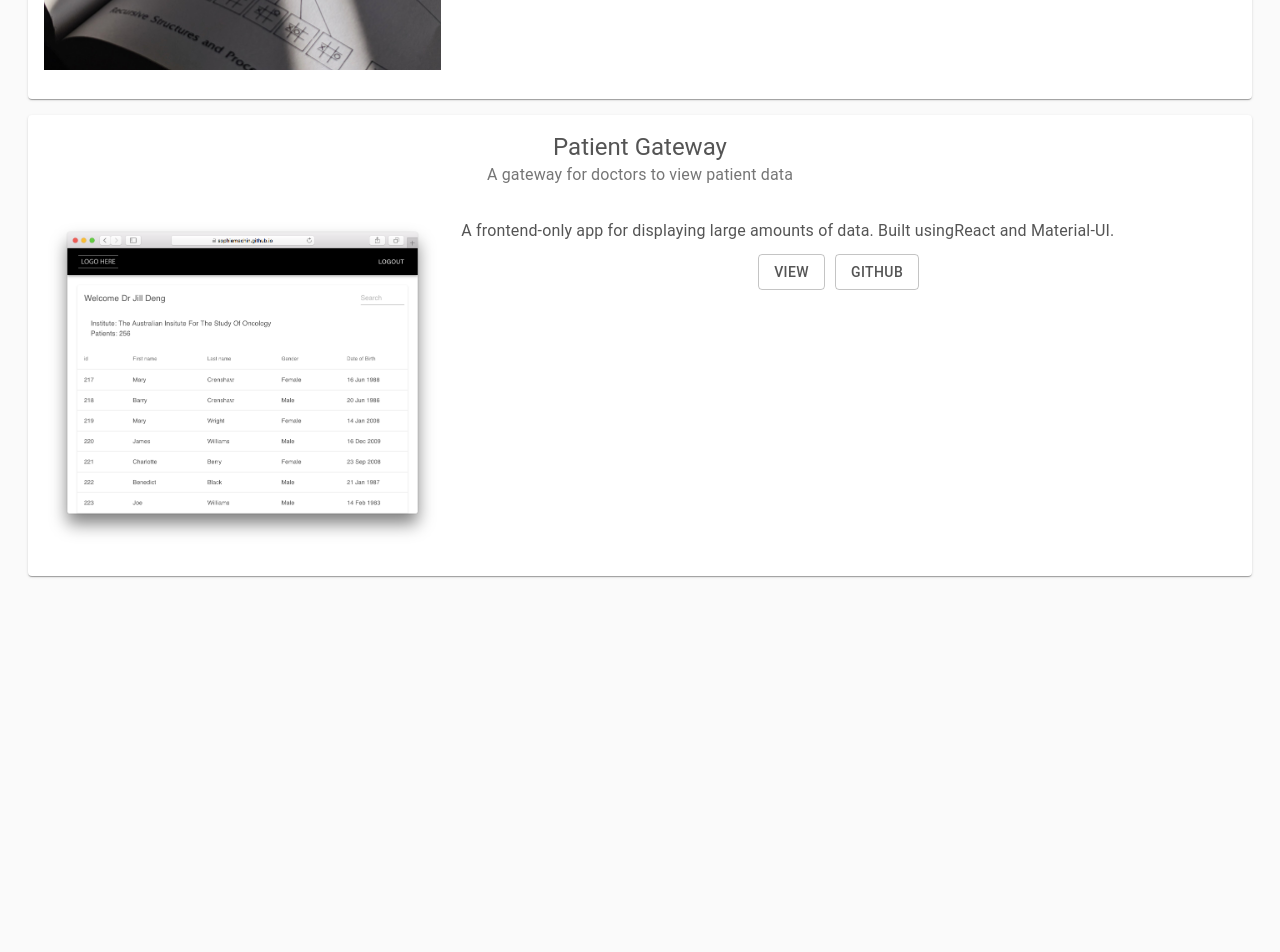
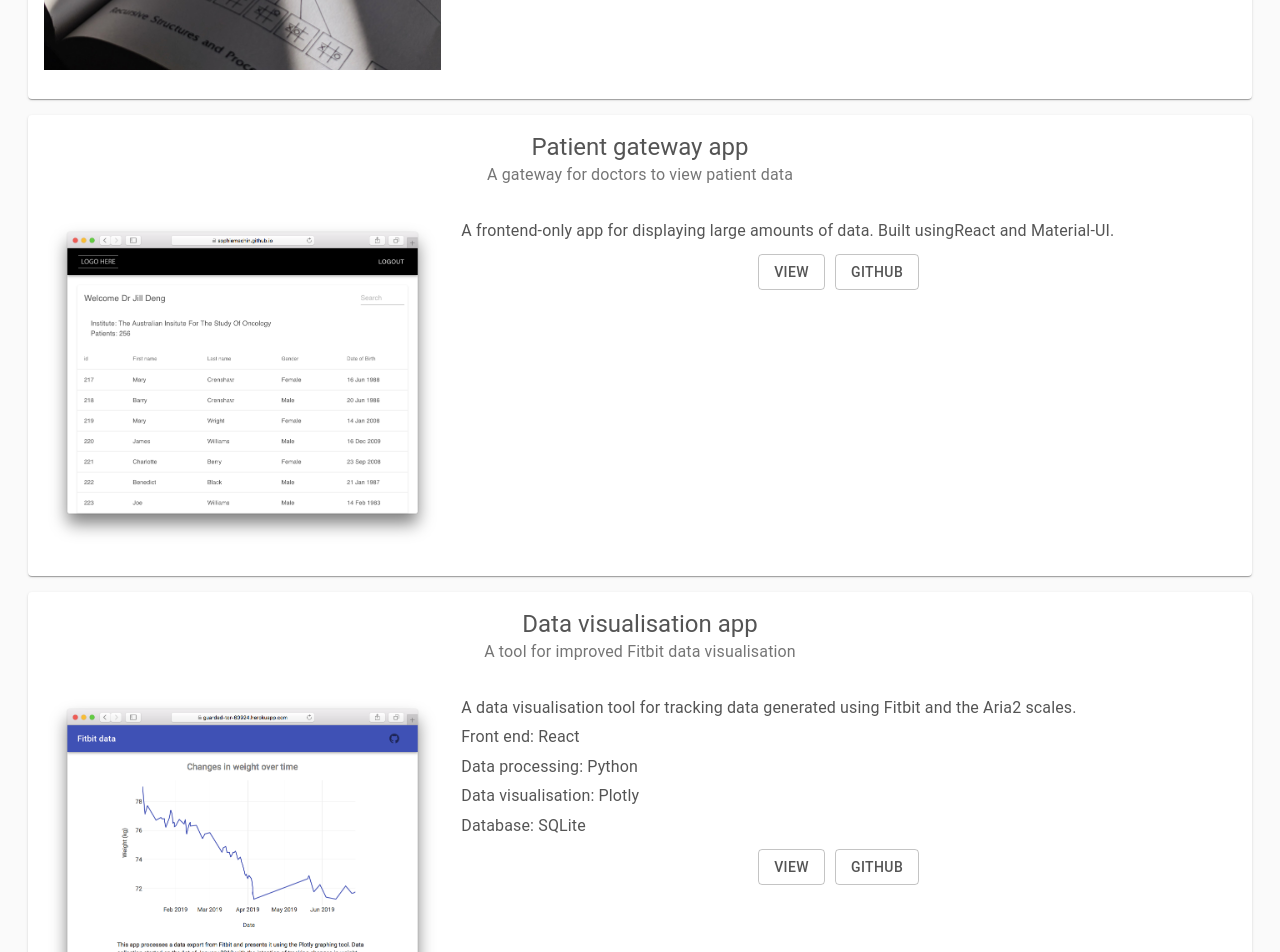
Before and after one commit to sophiemachin/sophiemachin.github.io, a React (Create React App) app: page /#/ in a window 1280 px wide. Shown: the part 420-1372 px from the top of the page. Before the commit the page ends 1024 px from the top, so only its background shows below. Built offline with nearby package versions, Linux system fonts and the light colour scheme.

Commit message:
Portfolios: add fitbit app

```diff
--- a/src/Portfolios.js
+++ b/src/Portfolios.js
@@ -1,5 +1,6 @@
 import book_text from "./images/book_text.jpg";
 import gateway from "./images/gateway.png"
+import fitbit from "./images/fitbit.png"
 
 
 const Portfolios = [{
@@ -14,7 +15,7 @@ const Portfolios = [{
   frontEndUrl: "https://sophiemachin.github.io/wordcounter_frontend/",
   githubUrl: "",
 }, {
-  title: 'Patient Gateway',
+  title: 'Patient gateway app',
   subheader: 'A gateway for doctors to view patient data',
   img : gateway,
   text : [
@@ -23,6 +24,19 @@ const Portfolios = [{
   ],
   frontEndUrl: "https://sophiemachin.github.io/gateway/",
   githubUrl: "",
+}, {
+  title: 'Data visualisation app',
+  subheader: 'A tool for improved Fitbit data visualisation',
+  img : fitbit,
+  text : [
+    "A data visualisation tool for tracking data generated using Fitbit and the Aria2 scales.",
+    "Front end: React",
+    "Data processing: Python",
+    "Data visualisation: Plotly",
+    "Database: SQLite",
+],
+  frontEndUrl: "https://guarded-tor-60924.herokuapp.com/",
+  githubUrl: "https://github.com/sophiemachin/fitbitdata",
 }
 ];
 
```
Also changed, not shown: src/images/fitbit.png (added).
